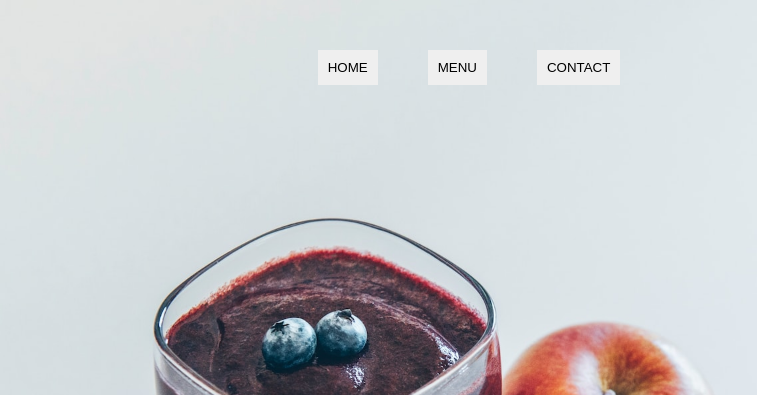
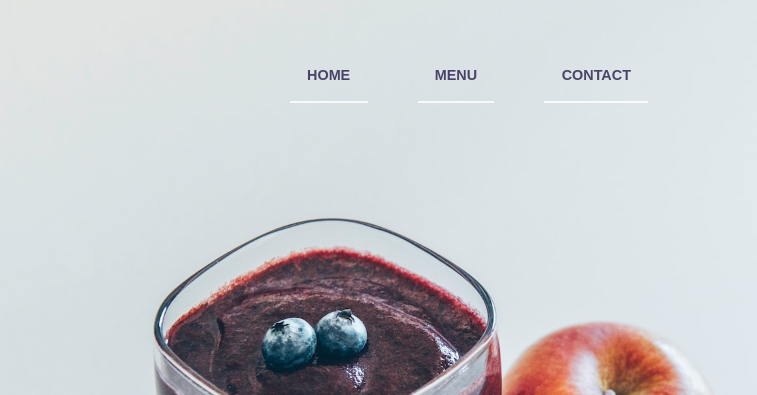
Before and after one commit to d0wnsider/restaurant-page, a website built with webpack: page dist/index.html in a window 1280 px wide. Shown: the top 395 px of the page, without its empty margins (171-928 px from the left). Built offline with nearby package versions, Linux system fonts and the light colour scheme.

Commit message:
Update nav style

```diff
--- a/src/style.css
+++ b/src/style.css
@@ -1,5 +1,10 @@
 :root {
   --mainColor: rgba(255, 255, 255, 0.8);
+  --darkColor: rgba(10, 0, 50, 0.7);
+  --lineColor: rgba(100, 20, 20, 1);
+  --pink: rgba(180, 0, 200, 0.7);
+  --yellow: rgba(255, 255, 0, 0.7);
+  --green: rgba(0, 200, 10, 0.7);
 }
 
 * {
@@ -23,11 +28,31 @@ nav {
   gap: 50px;
 }
 .navBtn {
-  padding: 10px;
-  border-style: none;
+  font-size: 0.9em;
+  font-weight: bold;
+  color: var(--darkColor);
+  background-color: transparent;
+  padding: 1.2em;
+  border-bottom: 2px solid var(--mainColor);
+  border-top: none;
+  border-right: none;
+  border-left: none;
   cursor: pointer;
+  transition: all 0.1s ease-in-out;
 }
-
+.navBtn:nth-child(1):hover {
+  border-color: var(--pink);
+  transform: translate(5px, 0);
+}
+.navBtn:nth-child(2):hover {
+  border-color: var(--yellow);
+  transform: translate(5px, 0);
+}
+.navBtn:nth-child(3):hover {
+  border-color: var(--green);
+  transform: translate(5px, 0);
+}
+/* main body */
 .content {
   height: 80vh;
   display: flex;
@@ -39,6 +64,7 @@ nav {
 /* Home */
 .title {
   font-size: 4rem;
+  border-bottom: 2px solid var(--lineColor);
   color: var(--mainColor);
 }
 .para {
```
Also changed, not shown: dist/main.bundle.js.
